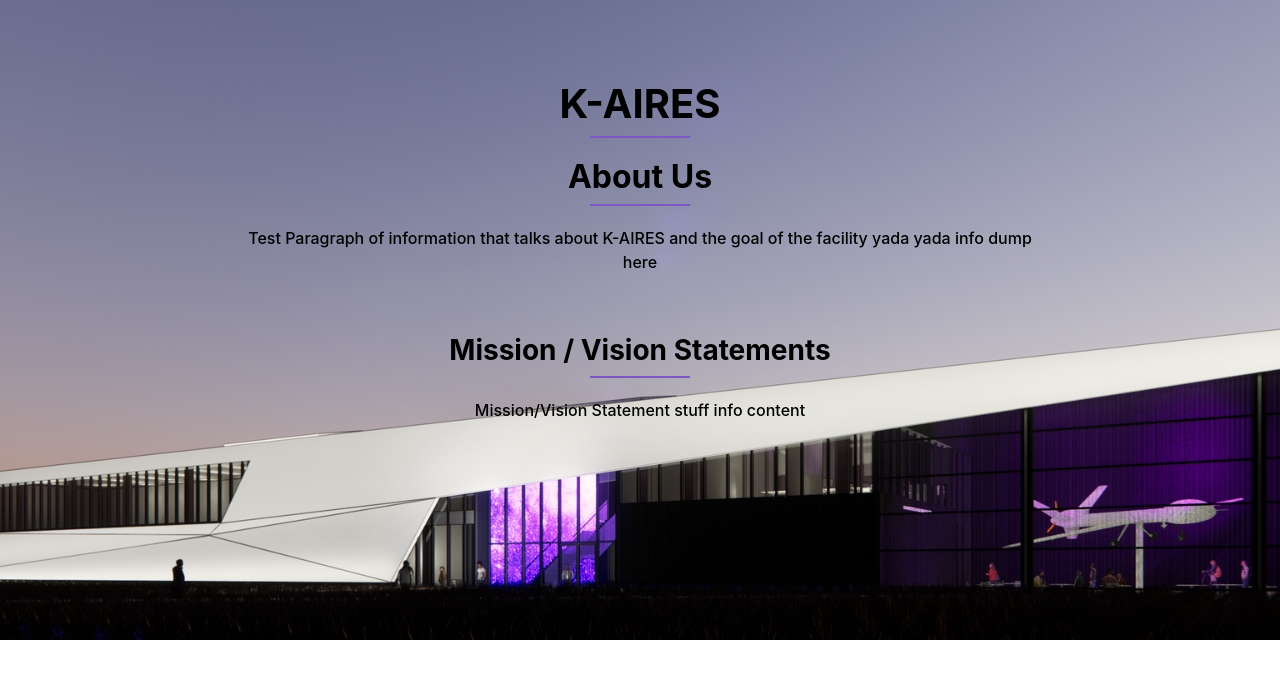
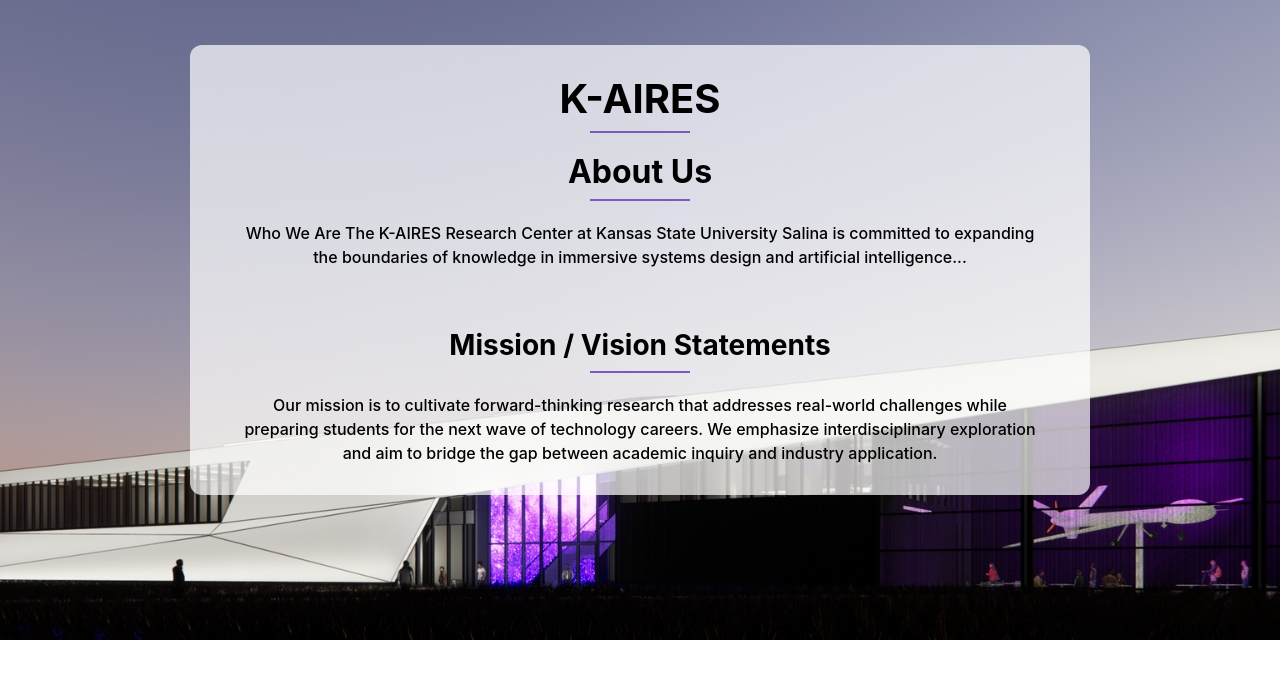
Before and after one commit to sighmn/WebDevProject, a PHP site: page /aboutus.html in a window 1280 px wide. Shown: the part 76-756 px from the top of the page. Run offline with PHP 8.4, Linux system fonts and the light colour scheme; some web fonts are replaced.

Commit message:
Changes to the about us section

```diff
--- a/aboutus.html
+++ b/aboutus.html
@@ -51,22 +51,26 @@
 
 
     <div class="about-section">
+        <div class="about-text-overlay">
             <h1>K-AIRES</h1>
             <div class="underline"></div>
             <h2>About Us</h2>
             <div class="underline"></div>
             <p class="content-text">
-          Test Paragraph of information that talks about K-AIRES and the goal of the facility yada yada info dump here
+                Who We Are
+                The K-AIRES Research Center at Kansas State University Salina is committed to expanding the boundaries of knowledge in immersive systems design and artificial intelligence...
             </p>
 
             <div class="section-block">
                 <h3>Mission / Vision Statements</h3>
                 <div class="underline"></div>
-          <p class="content-text">Mission/Vision Statement stuff info content</p>
+                <p class="content-text">
+                    Our mission is to cultivate forward-thinking research that addresses real-world challenges while preparing students for the next wave of technology careers. We emphasize interdisciplinary exploration and aim to bridge the gap between academic inquiry and industry application.
+                </p>
+            </div>
+        </div>
     </div>
 
-
-      </div>
 
     <div class="container-fluid">
         <div class="row justify-content-around flex-wrap">
--- a/styles.css
+++ b/styles.css
@@ -19,15 +19,24 @@ body {
 
 /*About Page Text/image formatting */
 .about-section {
-    background-image: url('KAIRESbuilding.jpg'); /* Replace with your image path */
+    background-image: url('KAIRESbuilding.jpg');
     /*background-size: cover;*/
     width:100%;
     height: 80vh;
     background-position: center;
     color: black;
-    padding: 80px 20px;
+    padding: 45px 20px;
     text-align: center;
   }
+
+  .about-text-overlay {
+    background-color: rgba(255, 255, 255, 0.7);
+    padding: 30px;
+    border-radius: 12px;
+    max-width: 900px;
+    margin: 0 auto;
+}
+
 
   .about-section h1,
   .about-section h2,
```
Lines whose indentation alone changed are shown as unchanged.
